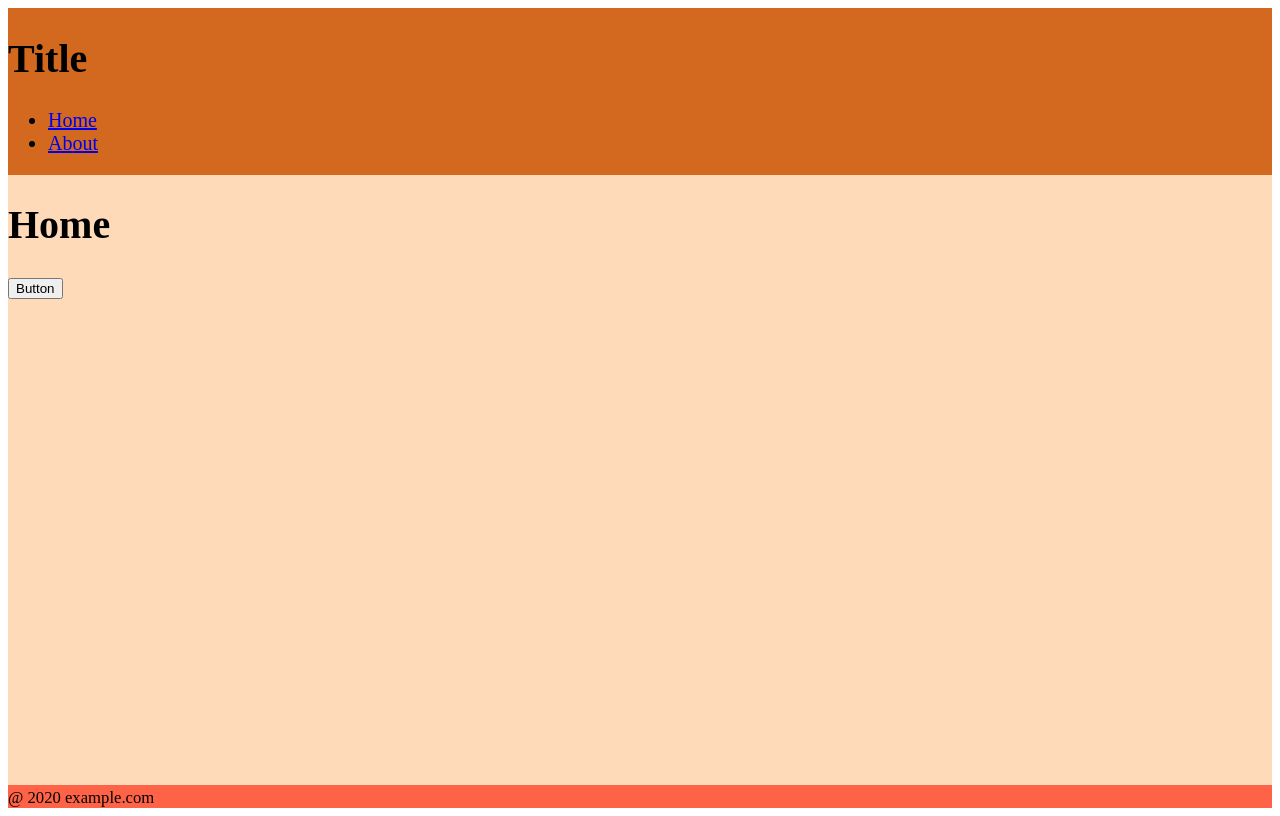
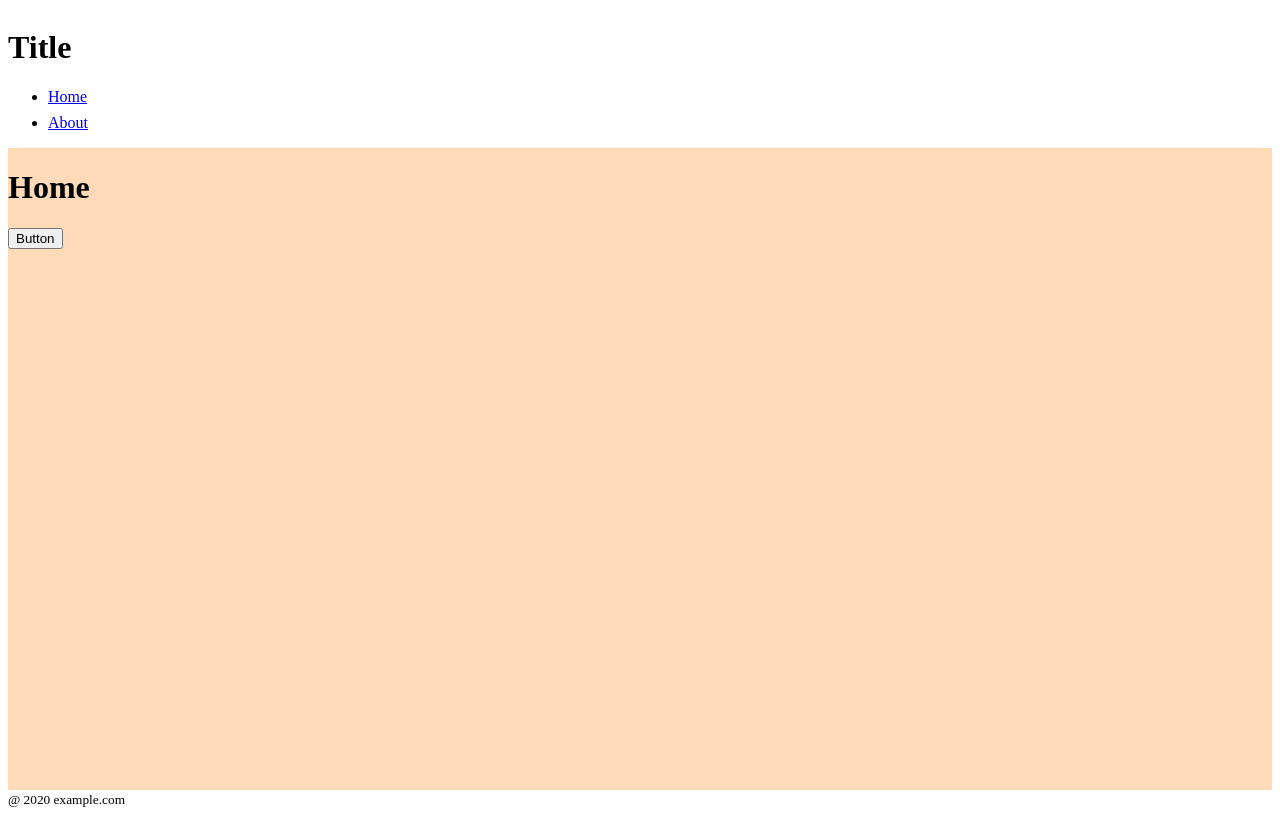
Before and after one commit to lightsound/nexst, a Next.js app: page / in a window 1280 px wide. Built offline with nearby package versions, Linux system fonts and the light colour scheme.

Commit message:
:lipstick: Update the UI and style files.

```diff
--- a/src/components/header.tsx
+++ b/src/components/header.tsx
@@ -10,7 +10,7 @@ export const Header: React.FC = () => (
             <a>Home</a>
           </Link>
         </li>
-        <li>
+        <li style={{ marginTop: 8 }}>
           <Link href="/about">
             <a>About</a>
           </Link>
--- a/src/styles/global.scss
+++ b/src/styles/global.scss
@@ -3,15 +3,6 @@
   display: grid;
   grid-template-rows: auto 1fr auto;
 }
-html {
-  font-size: 20px;
-}
-header {
-  background-color: chocolate;
-}
 main {
   background-color: peachpuff;
 }
-footer {
-  background-color: tomato;
-}
```
